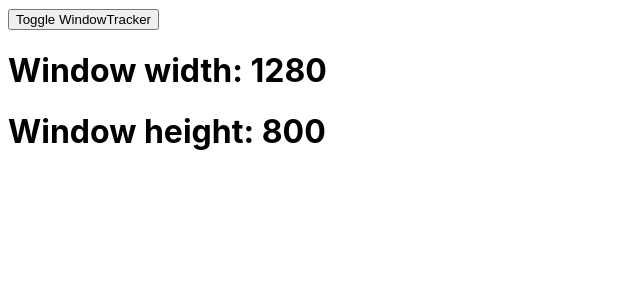
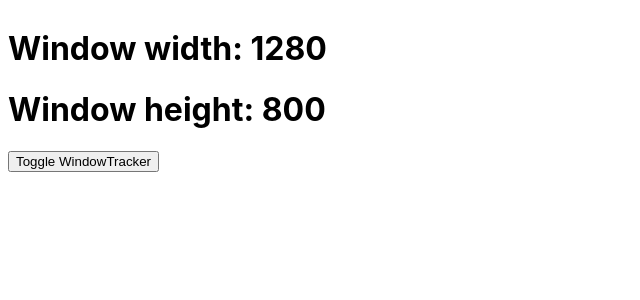
Before and after one commit to lswebdevelops/props_app, a React (Create React App) app: page / in a window 1280 px wide. Shown: the top 300 px of the page, without its empty margins (0-640 px from the left). Built offline with nearby package versions, Linux system fonts and the light colour scheme.

Commit message:
showing the numbers just when button clicked

```diff
--- a/src/App.js
+++ b/src/App.js
@@ -4,21 +4,10 @@ import { TbDeviceMobileMessage } from "react-icons/tb";
 import WindowTracker from "./Components/WindowTracker";
 
 function App() {
-  const [show, setShow] = React.useState(true);
 
-
-  function toggleWindowTracker(){
-   setShow(prevState => !prevState)
-   console.log(show);
-}
 return(
   <div>
-   <button
-   onClick={toggleWindowTracker}
-   >
-    Toggle WindowTracker
-   </button>
-    {show && <WindowTracker />}
+  <WindowTracker />
   </div>
 )
 }
--- a/src/Components/WindowTracker.jsx
+++ b/src/Components/WindowTracker.jsx
@@ -1,6 +1,13 @@
 import React from "react";
 
 function WindowTracker() {
+  const [show, setShow] = React.useState(true);
+
+  function toggleWindowTracker() {
+    setShow((prevState) => !prevState);
+    console.log(show);
+  }
+
   const [windowWidth, setWindowWidth] = React.useState(window.innerWidth);
   const [windowHeight, setWindowHeight] = React.useState(window.innerHeight);
 
@@ -9,21 +16,24 @@ function WindowTracker() {
       setWindowWidth(window.innerWidth);
     }
     function watchHeight() {
-        setWindowHeight(window.innerHeight);
+      setWindowHeight(window.innerHeight);
     }
     window.addEventListener("resize", watchWidth);
     window.addEventListener("resize", watchHeight);
     return function () {
       window.removeEventListener("resize", watchWidth);
       window.removeEventListener("resize", watchHeight);
-
     };
   }, []);
 
   return (
     <div>
-      <h1>Window width: {windowWidth}</h1>
-      <h1>Window height: {windowHeight}</h1>
+      <h1>Window width: {show && windowWidth}</h1>
+      <h1>Window height: {show && windowHeight}</h1>
+        <button
+            onClick={toggleWindowTracker}>
+                Toggle WindowTracker
+        </button>
     </div>
   );
 }
```
